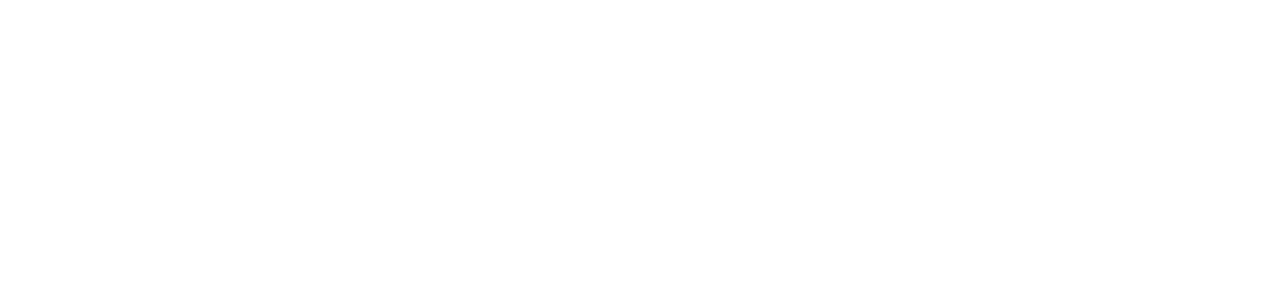
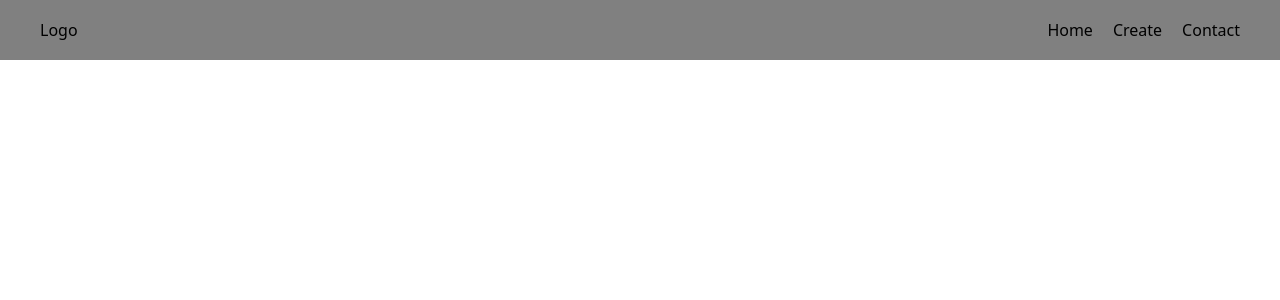
Before and after one commit to arjunp8822/blog, a React (Create React App) app in the folder frontend/: page /1 in a window 1280 px wide. Before the commit this address had no page. Shown: the top 300 px of the page. Built offline with nearby package versions, Linux system fonts and the light colour scheme.

Commit message:
added navbar

```diff
--- a/frontend/src/App.js
+++ b/frontend/src/App.js
@@ -2,13 +2,17 @@
 import { Route, Routes } from "react-router-dom";
 import Home from "./pages/Home";
 import Create from "./pages/Create";
+import Navbar from "./components/Navbar";
 
 function App() {
   return (
-    <Routes>
-      <Route path="/" element={<Home />} />
-      <Route path="/create" element={<Create />} />
-    </Routes>
+    <>
+      <Navbar />
+      <Routes>
+        <Route path="/" element={<Home />} />
+        <Route path="/create" element={<Create />} />
+      </Routes>
+    </>
   );
 }
 
--- /dev/null
+++ b/frontend/src/components/Navbar.js
@@ -0,0 +1,24 @@
+import React from "react";
+import "../css/Navbar.css";
+import { Link } from "react-router-dom";
+
+const Navbar = () => {
+  return (
+    <nav>
+      <Link to="/">Logo</Link>
+      <ul>
+        <li>
+          <Link to="/">Home</Link>
+        </li>
+        <li>
+          <Link to="/create">Create</Link>
+        </li>
+        <li>
+          <Link to="/contact">Contact</Link>
+        </li>
+      </ul>
+    </nav>
+  );
+};
+
+export default Navbar;
--- /dev/null
+++ b/frontend/src/css/Navbar.css
@@ -0,0 +1,16 @@
+nav {
+    display: flex;
+    justify-content: space-between;
+    align-items: center;
+    height: 60px;
+    padding: 0px 40px;
+    background-color: grey;
+}
+
+nav ul {
+    list-style: none;
+    display: flex;
+    justify-content: center;
+    align-items: center;
+    gap: 20px;
+}
--- a/frontend/src/pages/Home.js
+++ b/frontend/src/pages/Home.js
@@ -18,7 +18,7 @@
 
   return (
     <div className="container">
-      Test
+      Blog Home
       <div className="blog-card-container">
         {blogData.map((blog) => (
           <article key={blog._id} className="blog-card">
```
